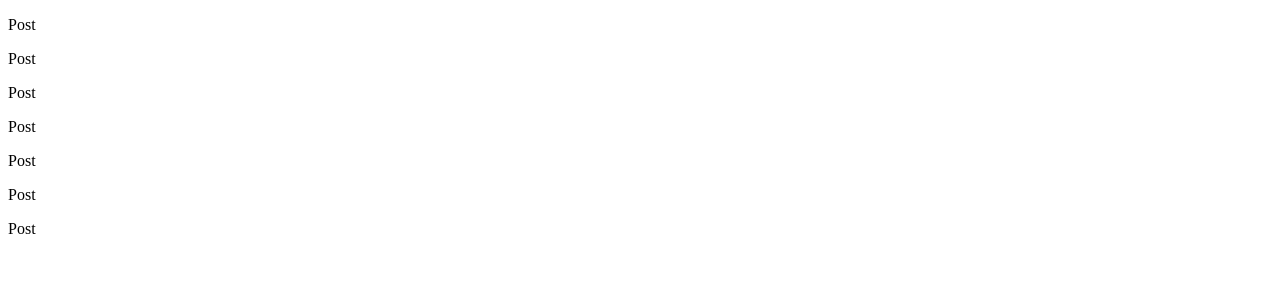
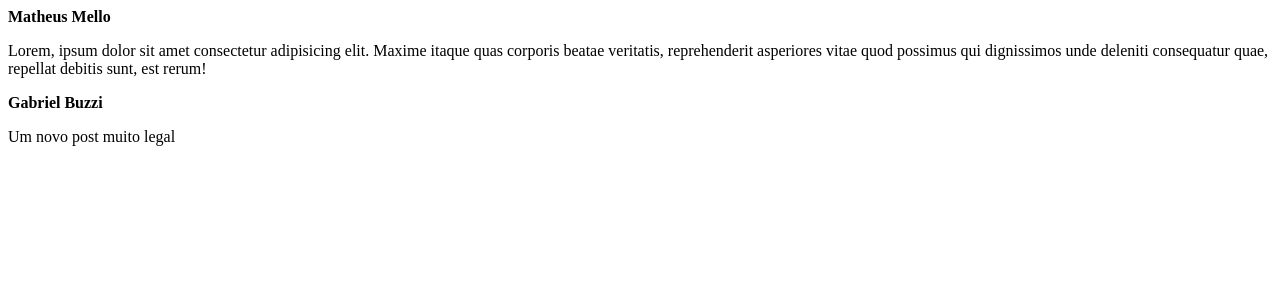
Before and after one commit to matheusgmello/ignite-feed, a React (Vite) app: page / in a window 1280 px wide. Shown: the top 300 px of the page. Built offline with nearby package versions, Linux system fonts and the light colour scheme.

Commit message:
Feat: Propriedades

```diff
--- a/src/App.jsx
+++ b/src/App.jsx
@@ -4,13 +4,14 @@
 
   return (
     <div>
-      <Post/>
-      <Post/>
-      <Post/>
-      <Post/>
-      <Post/>
-      <Post/>
-      <Post/>
+      <Post
+        author="Matheus Mello"
+        content="Lorem, ipsum dolor sit amet consectetur adipisicing elit. Maxime itaque quas corporis beatae veritatis, reprehenderit asperiores vitae quod possimus qui dignissimos unde deleniti consequatur quae, repellat debitis sunt, est rerum!"
+      />
+      <Post
+        author="Gabriel Buzzi"
+        content="Um novo post muito legal"
+      />
     </div>
   )
 }
--- a/src/Post.jsx
+++ b/src/Post.jsx
@@ -1,3 +1,8 @@
-export function Post(){
-  return <p>Post</p>
+export function Post(props) {
+  return (
+    <div>
+      <strong>{props.author}</strong>
+      <p>{props.content}</p>
+    </div>
+  )
 }
```
